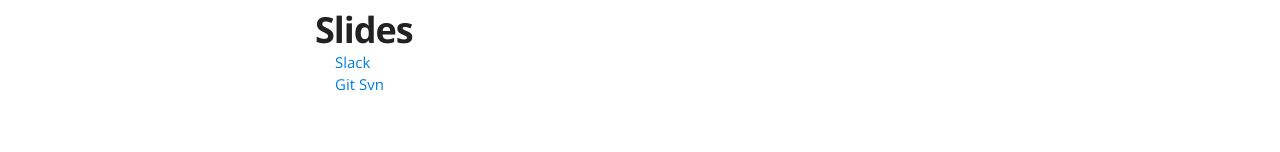
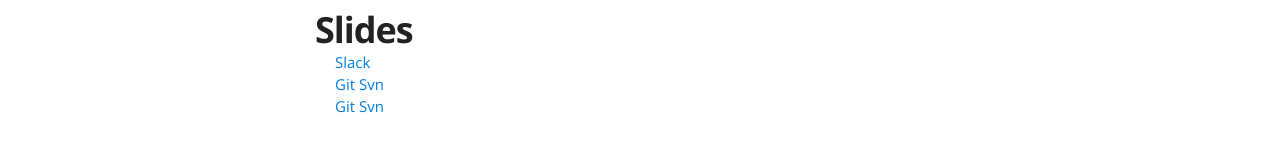
Before and after one commit to Restuta/restuta.github.io, a Jekyll site: the page built from index.html, in a window 1280 px wide. Shown: the part 385-537 px from the top of the page. Built offline with Jekyll 4.4.1, drawn with Linux system fonts in a browser that asks for light colours; nearby versions of some CDN libraries.

Commit message:
added link to hackathon-2 slides

```diff
--- a/index.html
+++ b/index.html
@@ -30,7 +30,8 @@ title:
 
   <h1>Slides</h1>
   <ul class="posts">
-    <li><a href="/slides/slack">Slack</a></li>
-    <li><a href="/slides/git-svn">Git Svn</a></li>
+    <li><a href="/slides/slack/">Slack</a></li>
+    <li><a href="/slides/git-svn/">Git Svn</a></li>
+    <li><a href="/slides/hackathon-2/">Git Svn</a></li>
   </ul>
 </div>
```
